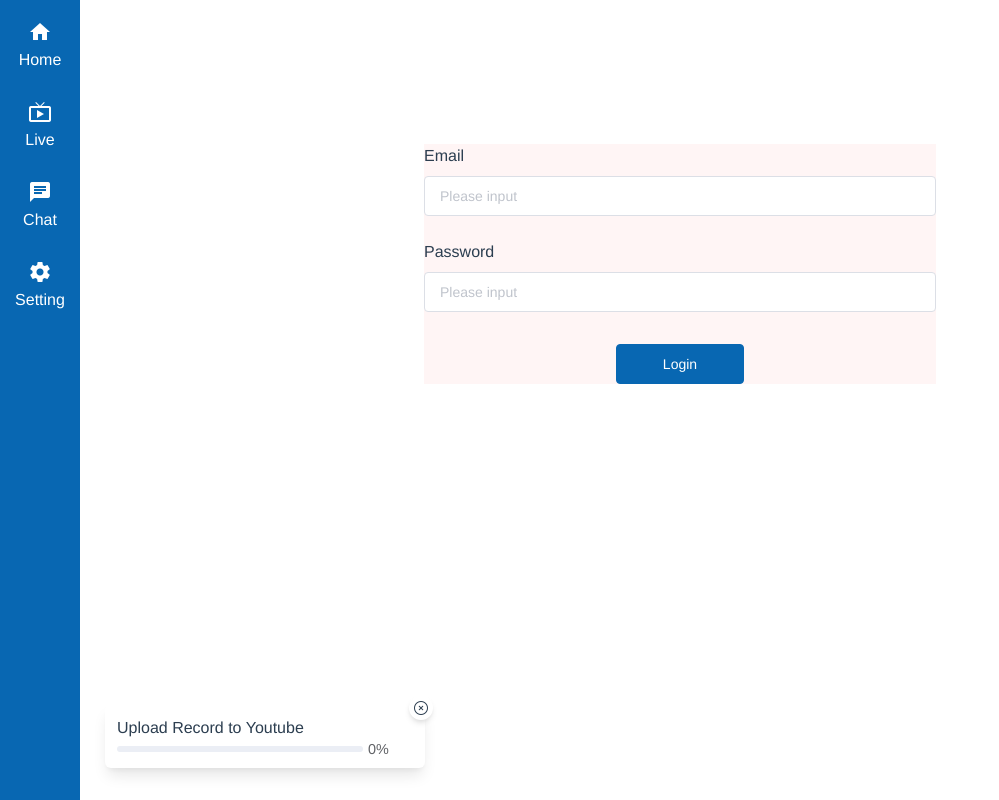
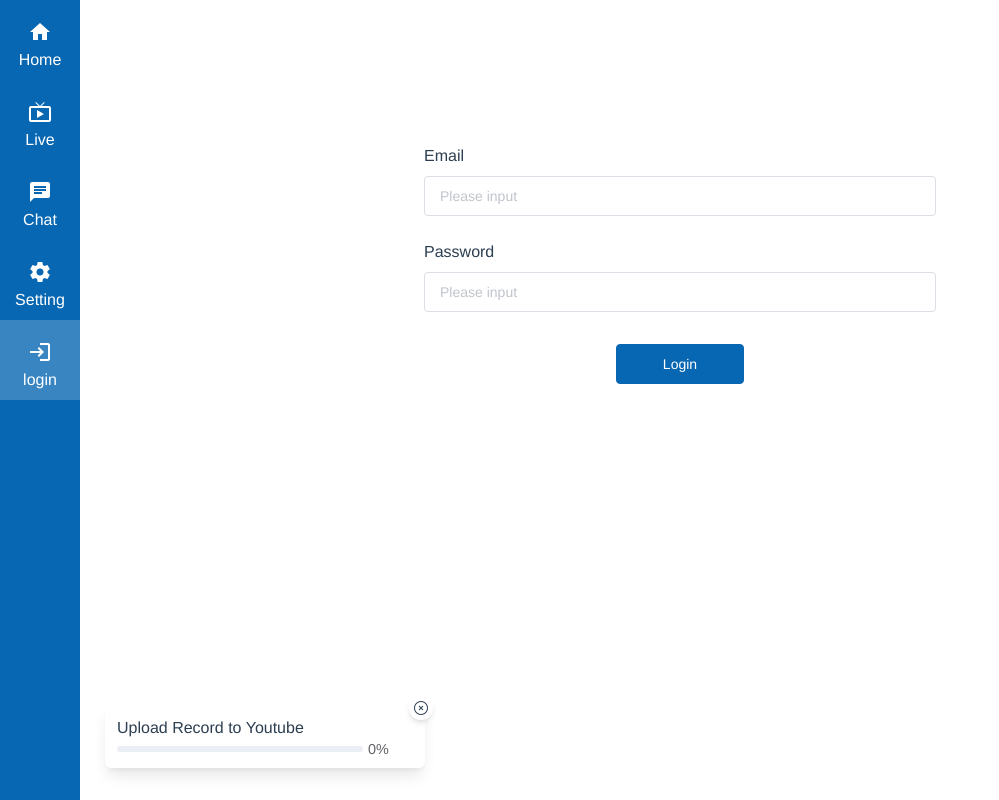
Before and after one commit to anusornleo/Vue-HomeProLiveAdmin, a Vue app: page /login in a window 1280 px wide. Shown: the whole page, without its empty margins (0-999 px from the left). Built offline with nearby package versions, Linux system fonts and the light colour scheme; no server answers; what vue-google-api would draw is missing.

Commit message:
add moment and disable upload in YT

```diff
--- a/package.json
+++ b/package.json
@@ -14,6 +14,7 @@
     "core-js": "^3.6.5",
     "element-ui": "^2.13.2",
     "firebase": "^7.17.2",
+    "moment": "^2.27.0",
     "tailwindcss": "^1.6.2",
     "videojs-record": "^4.1.0",
     "vue": "^2.6.11",
--- a/src/App.vue
+++ b/src/App.vue
@@ -5,7 +5,7 @@
     <LiveViewer v-if="$store.state.isLive" :endLive="false"/>
     <!--    <UploadYoutube v-if="$store.state.recordedVideo !== null"/>-->
     <UploadYoutube/>
-    <div class="pl-26 pr-6" :class="$route.path === '/chat'?'pt-0':'pt-4'">
+    <div class=" pr-6" :class="$route.path === '/chat'?'pt-0 pl-20':'pt-4 pl-26'">
       <router-view/>
     </div>
   </div>
--- a/src/components/ChatWithUserList.vue
+++ b/src/components/ChatWithUserList.vue
@@ -1,10 +1,10 @@
 <template>
-  <div @click="selectChat" class="flex items-center h-16 border-b-2"
+  <div @click="selectChat" class="flex items-center h-20 border-b-2 pl-3"
        :class="{'bg-gray-200':hilight,'font-extrabold':!data.isAdminRead}">
     <div class="flex-1" style="overflow: hidden; text-overflow: ellipsis; white-space: nowrap;">
-      <h1>{{ data.chatWith }}</h1>
+      <h1 class="text-md">{{ data.chatWith }}</h1>
+      <h1 class="text-xs text-gray-500">{{ data.title }}</h1>
       <span>{{ data.lastMessage }}</span>
-      {{ data.isAdminRead }}
     </div>
   </div>
 </template>
--- a/src/components/Message.vue
+++ b/src/components/Message.vue
@@ -15,7 +15,7 @@
       <div class="bg-gray-300 inline-block px-3 py-1 rounded-lg mt-3" style="max-width: 500px">
         <span class="text-primary font-bold">{{ message.username }}</span> : {{ message.message }}
       </div>
-      <div>{{ message.timeStamp.toDate() }}</div>
+      <div class="text-xs text-gray-500">{{ dateFormat(message.timeStamp.toDate()) }}</div>
     </div>
 
     <!--message in chat from admin-->
@@ -25,13 +25,15 @@
           {{ message.message }}
         </div>
       </div>
-      <div class="text-right">{{ message.timeStamp.toDate() }}</div>
+      <div class="text-right text-xs text-gray-500">{{ dateFormat(message.timeStamp.toDate()) }}</div>
     </div>
   </div>
 
 </template>
 
 <script>
+import * as moment from "moment/moment";
+
 export default {
   name: "Message",
   props: ['message'],
@@ -39,6 +41,11 @@ export default {
     return {}
   },
   methods: {
+    dateFormat(sec) {
+      moment.locale("th");
+      return moment(sec).format("LLL");
+      // return sec;
+    },
     setSelectMessage(message) {
       this.$store.state.selectedMessage = message
     }
--- a/src/components/SideBar.vue
+++ b/src/components/SideBar.vue
@@ -16,6 +16,16 @@
         </div>
         <div v-else class="absolute w-20 text-center mt-12 text-white">{{ menu.title }}</div>
       </div>
+    </div>
+
+    <div
+        v-if="$store.state.currentAdmin === null"
+        :class="$route.path === '/login'?'bg-primary_active':'bg-primary'"
+        class="w-20 h-20 bg-primary hover:bg-primary_select cursor-pointer"
+        @click="goLogin"
+    >
+      <span class="absolute material-icons mt-5 text-center w-20 text-white">login</span>
+      <div class="absolute w-20 text-center mt-12 text-white">login</div>
     </div>
   </div>
 </template>
@@ -72,6 +82,9 @@ export default {
       } else {
         return this.$route.path === href;
       }
+    },
+    goLogin() {
+      this.$router.push({path: '/login'});
     }
   },
 };
--- a/src/components/UploadAccount.vue
+++ b/src/components/UploadAccount.vue
@@ -80,7 +80,6 @@ export default {
 </script>
 
 <style scoped>
-
 </style>
 
 <!--<template>-->
--- a/src/main.js
+++ b/src/main.js
@@ -8,6 +8,7 @@ import './assets/styles/element-variables.scss'
 import {firebaseConfig} from './config/firebase.config'
 import firebase from 'firebase'
 import VueGoogleApi from 'vue-google-api'
+import Moment from 'moment'
 // import VueGAPI from 'vue-gapi'
 // import '@/cors_upload'
 
@@ -30,6 +31,7 @@ firebase.initializeApp(firebaseConfig)
 // Vue.use(VueGAPI, apiConfig)
 Vue.use(VueGoogleApi, apiConfig)
 Vue.use(ElementUI);
+Vue.use(Moment)
 // Vue.use(axios)
 
 new
--- a/src/views/LoginPage.vue
+++ b/src/views/LoginPage.vue
@@ -1,5 +1,5 @@
 <template>
-  <div class="mx-auto bg-red-100" style="width: 32rem">
+  <div class="mx-auto" style="width: 32rem">
     <div class="mt-32 mb-6">
       <div class="mb-2">Email</div>
       <el-input placeholder="Please input" v-model="email"></el-input>
```
Also changed, not shown: 1 other file (tests, documents, lock files or other folders).
